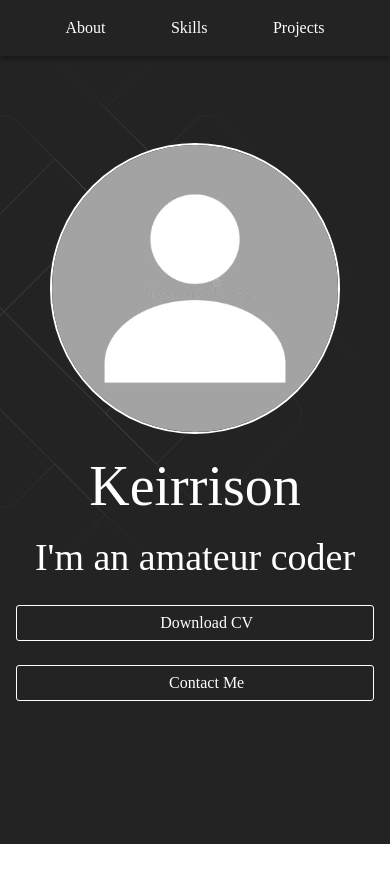
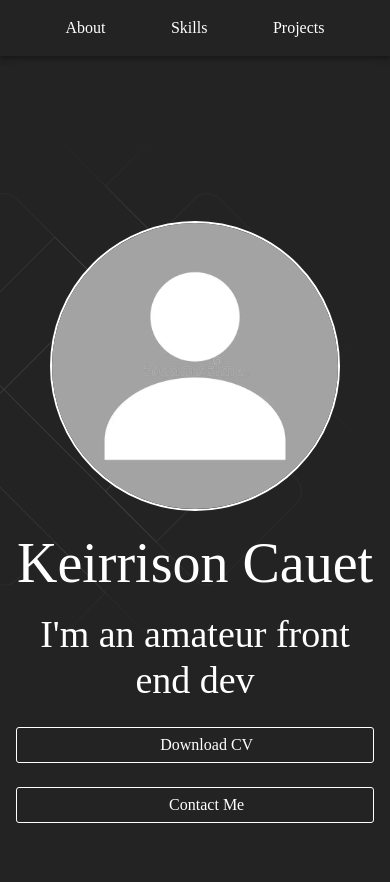
Before and after one commit to KCauet/My-Portifolio, a React (Vite) app: page / in a window 390 px wide. Shown: the top 882 px of the page. Before the commit the page ends 844 px from the top, so only its background shows below. Built offline with nearby package versions, Linux system fonts and the light colour scheme; some icons are missing.

Commit message:
Checkpoint: Point where i'm going to advance without a step-by-step tutorial

```diff
--- a/src/components/Navbar/Navbar.tsx
+++ b/src/components/Navbar/Navbar.tsx
@@ -3,7 +3,7 @@ import { AppBar, MenuItem, styled, Toolbar } from "@mui/material"
 
 function Navbar() {
 
-  const StyledToolbar = styled(Toolbar)(({ theme }) => ({
+  const StyledToolbar = styled(Toolbar)(() => ({
       display: 'flex',
       justifyContent: 'space-evenly'
   }))
--- a/src/components/StyledButton/StyledButton.tsx
+++ b/src/components/StyledButton/StyledButton.tsx
@@ -3,9 +3,10 @@ import type { ReactNode } from "react"
 
 interface StyledButtonProps {
     children: ReactNode
+    onClick: () => void
 }
 
-const StyledButton: React.FC<StyledButtonProps> = ({ children }) => {
+const StyledButton: React.FC<StyledButtonProps> = ({ children, onClick }) => {
 
     const StyledButton = styled("button")(({theme}) => ({
             backgroundColor: "transparent",
@@ -24,7 +25,7 @@ const StyledButton: React.FC<StyledButtonProps> = ({ children }) => {
         }))
     return (
         <>
-            <StyledButton>{children}</StyledButton>
+            <StyledButton onClick={onClick}>{children}</StyledButton>
         </>
     )
 }
--- a/src/pages/Home/sections/Hero/Hero.tsx
+++ b/src/pages/Home/sections/Hero/Hero.tsx
@@ -11,7 +11,13 @@ function Hero() {
     backgroundColor: theme.palette.primary.main,
     height: "100vh",
     display: 'flex',
-    alignItems: 'center'
+    alignItems: 'center',
+    [theme.breakpoints.up('xs')]: { // <= mobile, Mediaquery com typescript
+      paddingTop: '100px'
+    },
+    [theme.breakpoints.up('md')]: { // >= mobile
+      paddingTop: '0'
+    }
   }))
 
   const StyledImg = styled("img")(({theme}) => ({
@@ -40,20 +46,20 @@ function Hero() {
             </Grid>
             <Grid size={{xs: 12, md: 7}}>
 
-              <Typography color="primary.contrastText" variant="h1" textAlign={"center"} pb={2}>Keirrison</Typography>
-              <Typography color="primary.contrastText" variant="h2" textAlign={"center"}>I'm an amateur coder</Typography>
+              <Typography color="primary.contrastText" variant="h1" textAlign={"center"} pb={2}>Keirrison Cauet</Typography>
+              <Typography color="primary.contrastText" variant="h2" textAlign={"center"}>I'm an amateur front end dev</Typography>
 
               <Grid container display={'flex'} justifyContent={'center'} spacing={3} pt={3}>
 
                 <Grid size={{xs: 12, md: 4}} display={'flex'} justifyContent={'center'}>
-                  <StyledButton>
+                  <StyledButton onClick={() => console.log('Download')}>
                     <DownloadIcon />
                     <Typography>Download CV</Typography>
                   </StyledButton>
                 </Grid>
 
                 <Grid size={{xs: 12, md: 4}} display={'flex'} justifyContent={'center'}>
-                  <StyledButton>
+                  <StyledButton onClick={() => console.log('Contact')}>
                     <EmailIcon />
                     <Typography>Contact Me</Typography>
                   </StyledButton>
```
